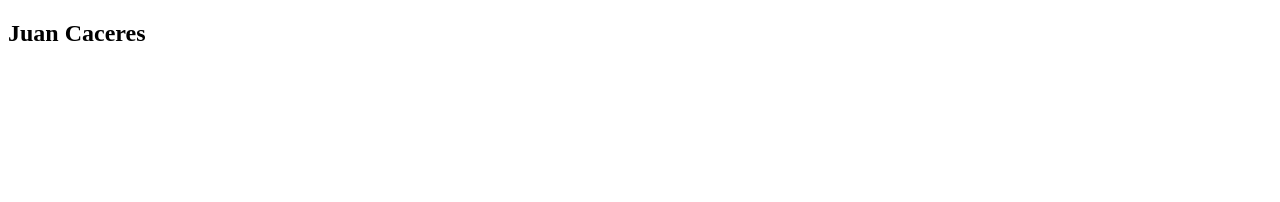
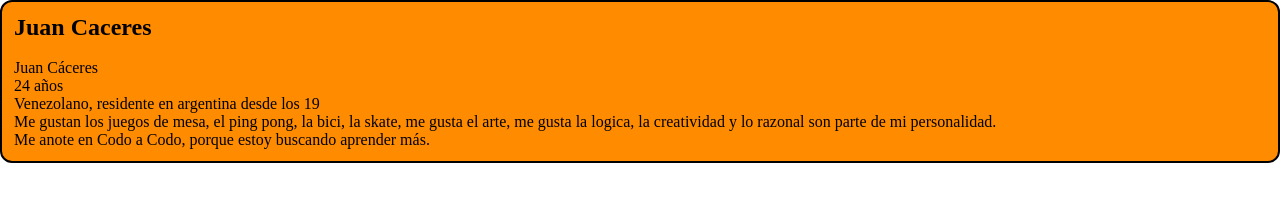
Before and after one commit to Juancaceres963/presentation_letter, a plain HTML site: page index.html in a window 1280 px wide. Drawn offline with Linux system fonts and the light colour scheme.

Commit message:
Contenido info_card

```diff
--- a/index.html
+++ b/index.html
@@ -17,7 +17,11 @@
                     <img src="" alt="">
                 </div>
                 <div class="info_card">
-
+                    <p>Juan Cáceres</p>
+                    <p>24 años</p>
+                    <p>Venezolano, residente en argentina desde los 19</p>
+                    <p>Me gustan los juegos de mesa, el ping pong, la bici, la skate, me gusta el arte, me gusta la logica, la creatividad y lo razonal son parte de mi personalidad.</p>
+                    <p>Me anote en Codo a Codo, porque estoy buscando aprender más.</p>
                 </div>
             </div>
         </section>
--- a/style.css
+++ b/style.css
@@ -0,0 +1,15 @@
+*{
+    margin: 0;
+    padding: 0;
+}
+/*General*/
+
+/*Utilidades*/
+
+/*Clases*/
+.card{
+    border: 2.5px solid black;
+    border-radius: 12px;
+    padding: 12px;
+    background-color: #FF8B01;
+}
```
